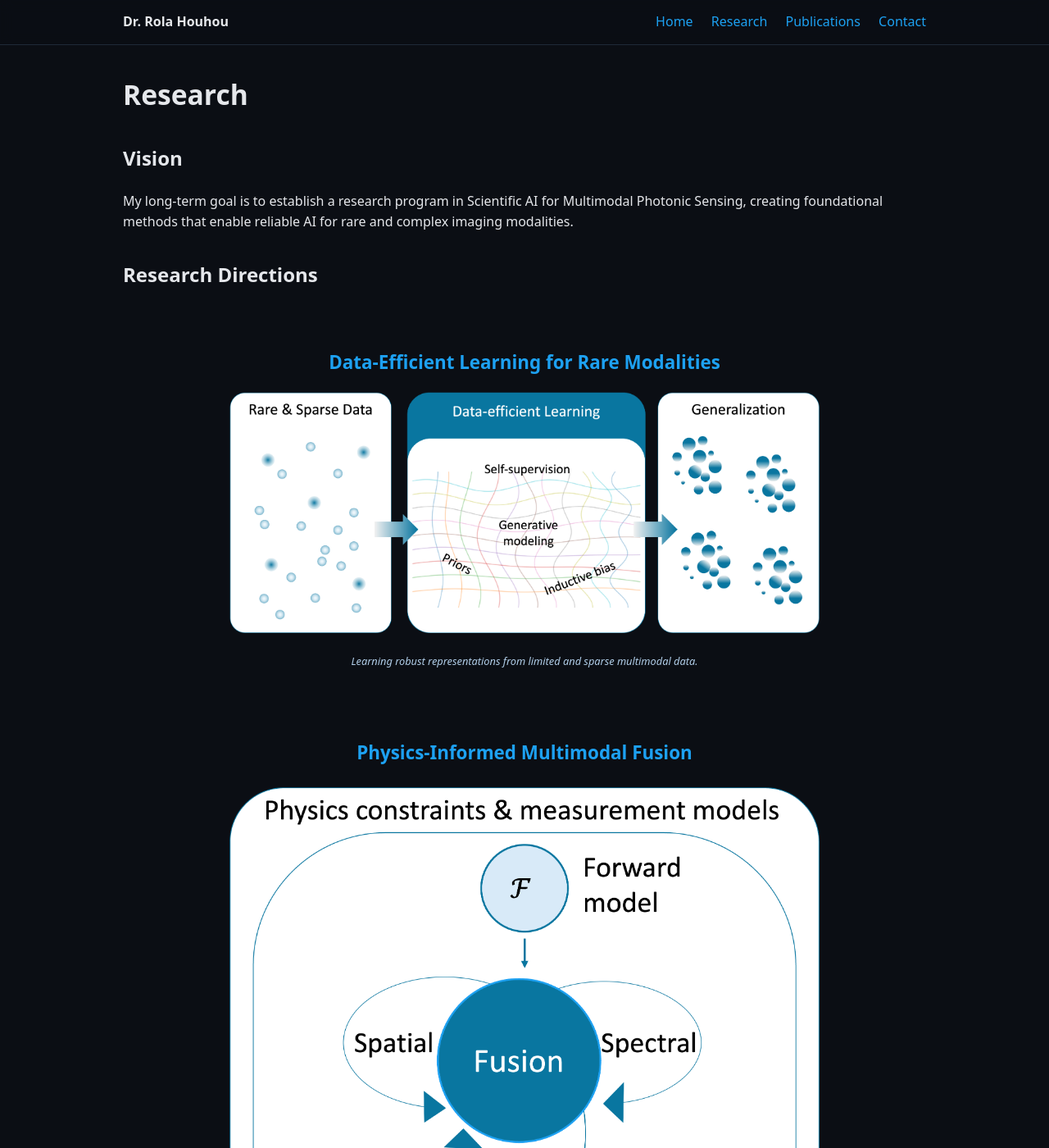
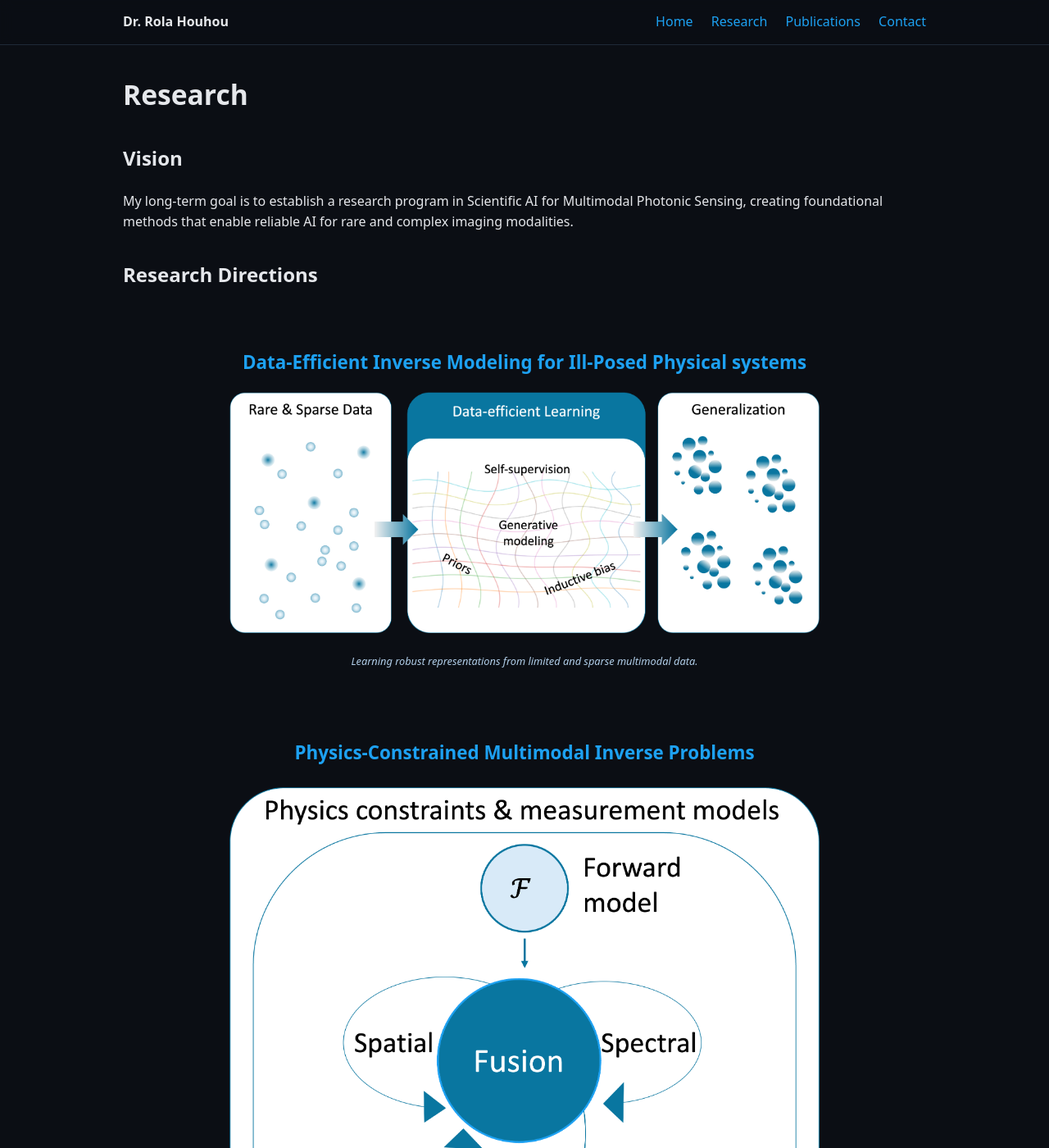
Before and after one commit to rhouhou/rhouhou.github.io, a Jekyll site: the page built from research/index.md, in a window 1280 px wide and 1400 px high. Shown: the whole window at 82% size. Built offline with Jekyll 4.4.1, drawn with Linux system fonts in a browser that asks for light colours; some of the changed text lies outside the part shown.

Commit message:
Update index.md

```diff
--- a/research/index.md
+++ b/research/index.md
@@ -15,7 +15,7 @@ My long-term goal is to establish a research program in Scientific AI for Multim
 
   <!-- Pillar 1 -->
   <div class="pillar-row">
-    <div class="pillar-title-row">Data-Efficient Learning for Rare Modalities</div>
+    <div class="pillar-title-row">Data-Efficient Inverse Modeling for Ill-Posed Physical systems</div>
     <div class="pillar-figure-row">
       <img src="/assets/img/Pillar1.png">
     </div>
@@ -26,7 +26,7 @@ My long-term goal is to establish a research program in Scientific AI for Multim
 
   <!-- Pillar 2 -->
   <div class="pillar-row">
-    <div class="pillar-title-row">Physics-Informed Multimodal Fusion</div>
+    <div class="pillar-title-row">Physics-Constrained Multimodal Inverse Problems</div>
     <div class="pillar-figure-row">
       <img src="/assets/img/Pillar2.png">
     </div>
@@ -37,7 +37,7 @@ My long-term goal is to establish a research program in Scientific AI for Multim
 
   <!-- Pillar 3 -->
   <div class="pillar-row">
-    <div class="pillar-title-row">Trustworthy Scientific AI</div>
+    <div class="pillar-title-row">Stability, Uncertainty, and Reliability of Inverse Models</div>
     <div class="pillar-figure-row">
       <img src="/assets/img/Pillar3.png">
     </div>
```
